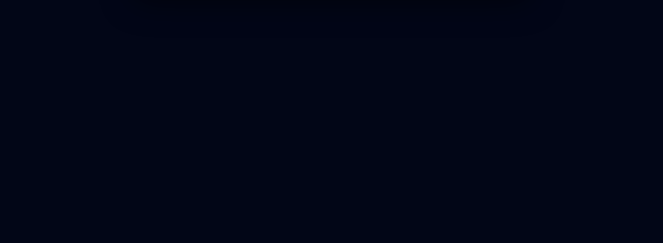
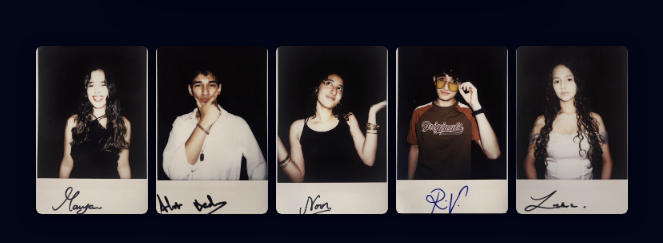
Before and after one commit to insha-py/theatre-booking, a Next.js app: page / in a window 1280 px wide. Shown: the part 813-1056 px from the top of the page, without its empty margins (308-971 px from the left). Before the commit the page ends 843 px from the top, so only its background shows below. Built offline with nearby package versions, Linux system fonts and the light colour scheme.

Commit message:
Added Character Posters to Home UI

```diff
--- a/src/app/page.js
+++ b/src/app/page.js
@@ -181,7 +181,7 @@ export default function Home() {
           </h2>
 
           {/* Login Box */}
-          <div className="glass-panel" style={{ width: '100%', maxWidth: '400px' }}>
+          <div className="glass-panel" style={{ width: '100%', maxWidth: '400px', zIndex: 10 }}>
             <p style={{ textAlign: 'center', marginBottom: '1.5rem', color: '#94a3b8', fontSize: '1.1rem' }}>
               Enter your ashoka email
             </p>
@@ -198,6 +198,30 @@ export default function Home() {
                 {loading ? 'Logging in...' : 'Login'}
               </button>
             </form>
+          </div>
+
+          {/* Character Posters Row */}
+          <div style={{ display: 'flex', justifyContent: 'center', gap: '0.5rem', flexWrap: 'wrap', marginTop: '3rem', width: '100%' }}>
+            {['maya', 'bedi', 'noor', 'rv', 'zara'].map((name) => (
+              <img
+                key={name}
+                src={`/${name}.png`}
+                alt={name}
+                style={{
+                  width: 'calc(20% - 0.5rem)',
+                  minWidth: '60px',
+                  maxWidth: '120px',
+                  borderRadius: '6px',
+                  boxShadow: '0 4px 15px rgba(0,0,0,0.5)',
+                  objectFit: 'cover',
+                  aspectRatio: '2/3',
+                  filter: 'grayscale(30%) sepia(20%)',
+                  transition: 'transform 0.3s'
+                }}
+                onMouseOver={e=>e.currentTarget.style.transform='scale(1.05)'}
+                onMouseOut={e=>e.currentTarget.style.transform='scale(1)'}
+              />
+            ))}
           </div>
         </div>
       )}
```
